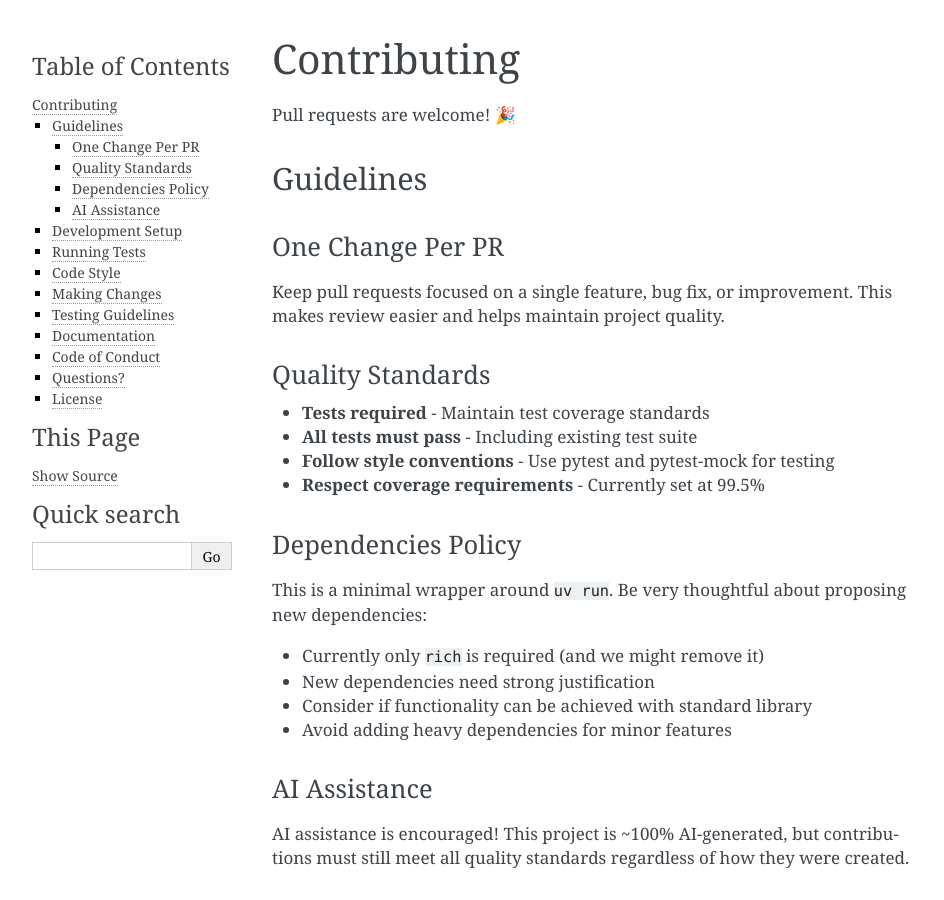
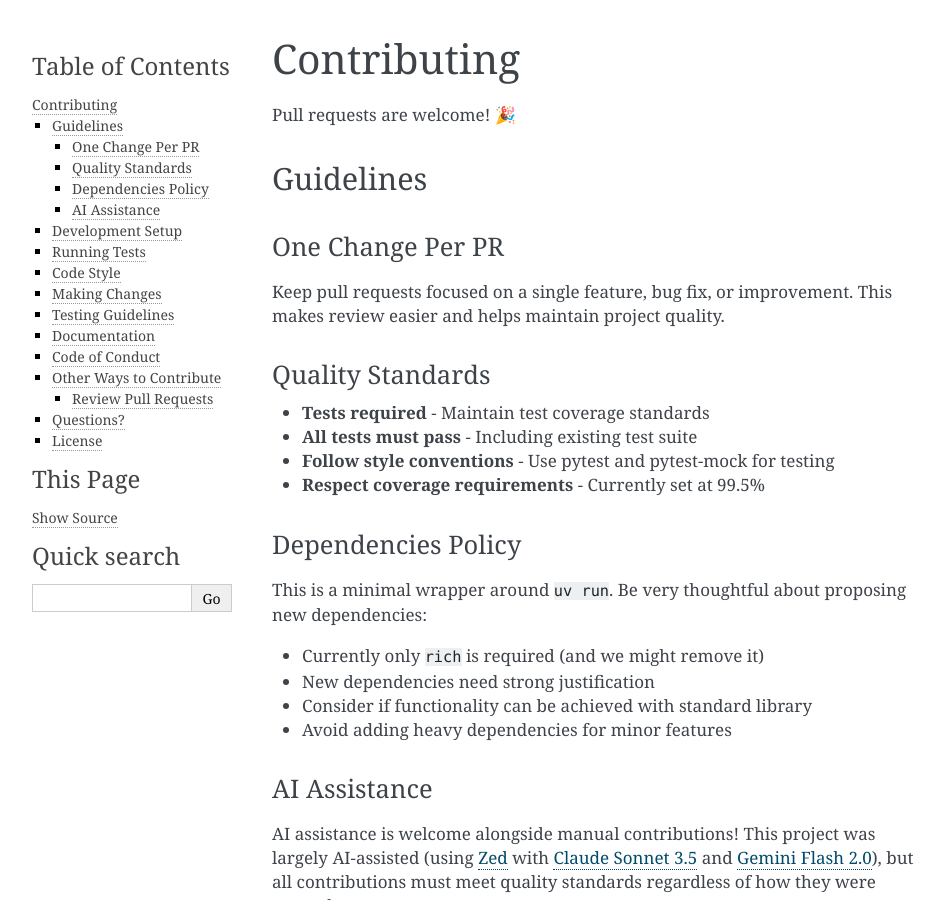
Before and after one commit to mgaitan/autopep723, a Sphinx documentation site: the page built from docs/contributing.md, in a window 1280 px wide and 900 px high. Shown: the whole window, without its empty margins (148-1092 px from the left). Built offline with Sphinx 7.4.7, drawn with Linux system fonts in a browser that asks for light colours; some of the changed text lies outside the part shown.

Commit message:
fix: clarify AI assistance policy and add PR review contribution
- Change from 'encouraged' to 'welcome alongside manual contributions'
- Correct from '100% AI-generated' to 'largely AI-assisted'
- Add links to Zed, Claude Sonnet 3.5, and Gemini Flash 2.0
- Add section on reviewing PRs as valuable contribution

```diff
--- a/docs/contributing.md
+++ b/docs/contributing.md
@@ -22,7 +22,7 @@ This is a minimal wrapper around `uv run`. Be very thoughtful about proposing ne
 - Avoid adding heavy dependencies for minor features
 
 ### AI Assistance
-AI assistance is encouraged! This project is ~100% AI-generated, but contributions must still meet all quality standards regardless of how they were created.
+AI assistance is welcome alongside manual contributions! This project was largely AI-assisted (using [Zed](https://zed.dev/) with [Claude Sonnet 3.5](https://www.anthropic.com/claude) and [Gemini Flash 2.0](https://deepmind.google/technologies/gemini/flash/)), but all contributions must meet quality standards regardless of how they were created.
 
 ## Development Setup
 
@@ -112,6 +112,11 @@ Update documentation when making changes:
 
 We follow a zero-tolerance policy for harassment of any kind. Be respectful and inclusive in all interactions.
 
+## Other Ways to Contribute
+
+### Review Pull Requests
+Reviewing PRs is a valuable way to contribute! Look for open pull requests and provide constructive feedback on code quality, testing, and documentation.
+
 ## Questions?
 
 Feel free to open an issue for questions about contributing or to discuss potential changes before implementing them.
```
